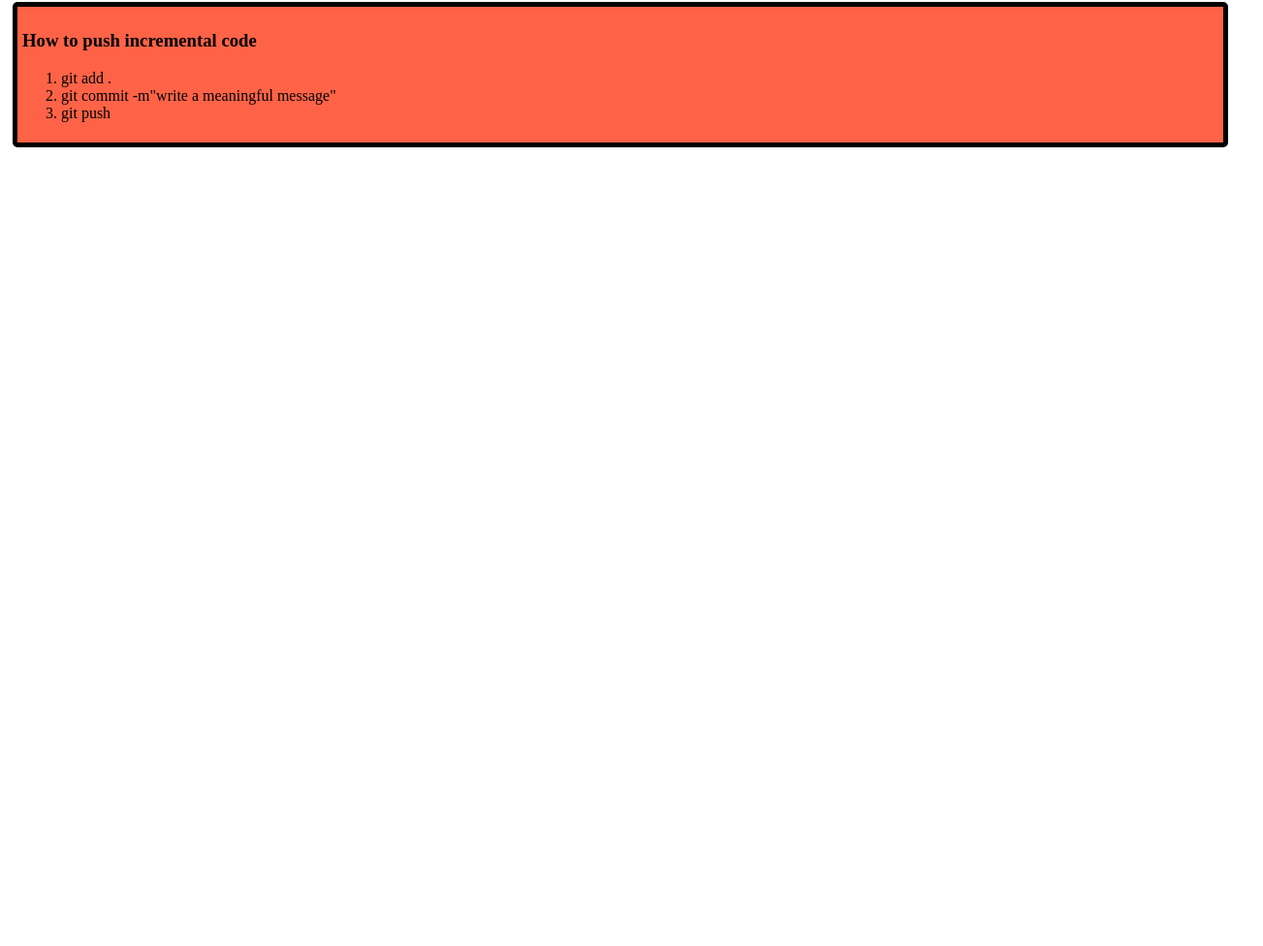
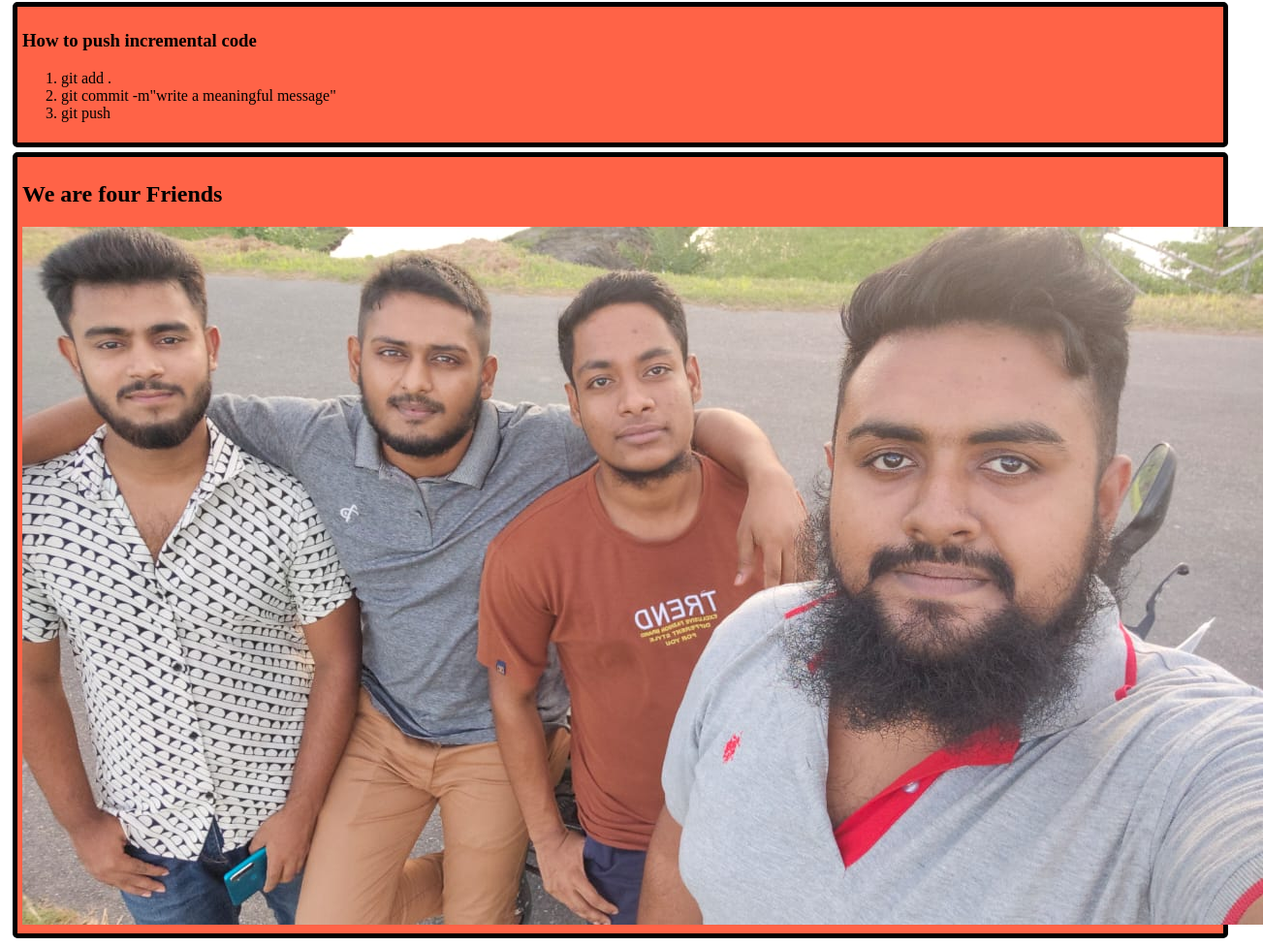
Before and after one commit to NI-Lipu/my-simple-website, a plain HTML site: page index.html in a window 1280 px wide. Shown: the part 383-1359 px from the top of the page at 97% size, 1303 px wide, since content can reach past the window. Before the commit the page ends 800 px from the top, so only its background shows below. Drawn offline with Linux system fonts and the light colour scheme.

Commit message:
Friends Photo

```diff
--- a/index.html
+++ b/index.html
@@ -27,5 +27,9 @@
       <li>git push</li>
     </ol>
   </div>
+  <div class="friends">
+    <h2>We are four Friends</h2>
+    <img src="Images/Friends.jpg" alt="Friends Forever">
+  </div>
 </body>
 </html>
--- a/styles/blog.css
+++ b/styles/blog.css
@@ -5,5 +5,9 @@ div{
   margin: 5px;
   border: 5px solid;
   border-radius: 5px;
-  border-
+
 }
+
+/* .friends{
+  width: 300px;
+} */
```
Also changed, not shown: Images/Friends.jpg (added).
